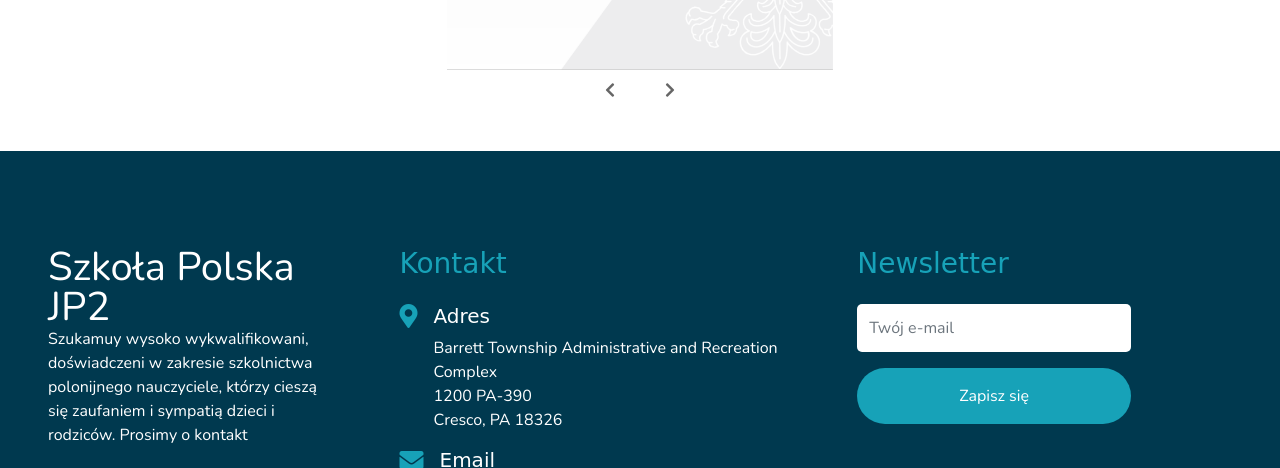
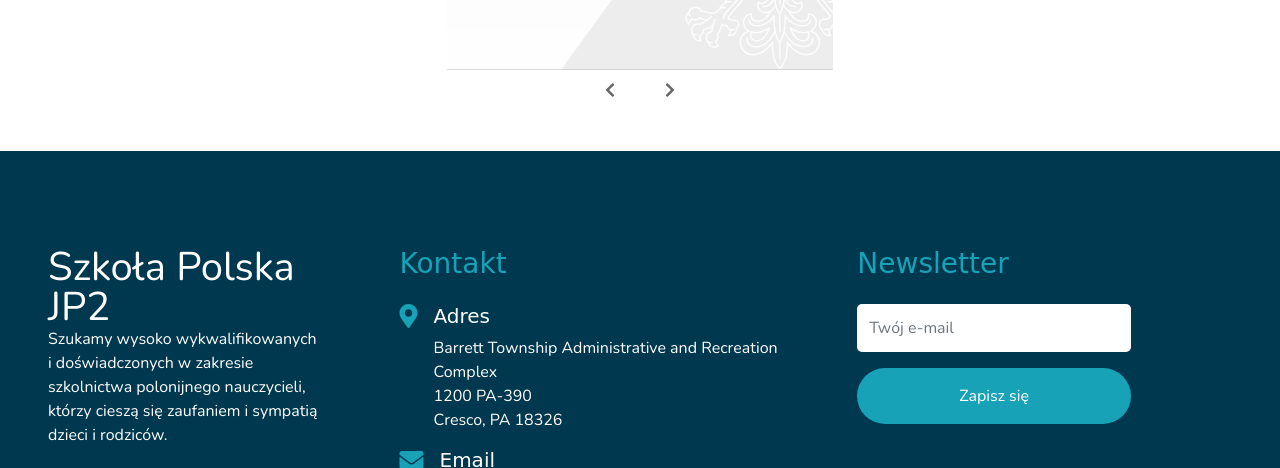
Before and after one commit to szkolapolskajp2/szkolapolskajp2.github.io, a plain HTML site: page index.html in a window 1280 px wide. Shown: the part 3784-4252 px from the top of the page. Drawn offline with nearby package versions, Linux system fonts and the light colour scheme; a web font is replaced by a local one.

Commit message:
Update index.html

```diff
--- a/index.html
+++ b/index.html
@@ -476,7 +476,7 @@
                     <span style="font-size: 40px; line-height: 40px;">
                     <span class="text-white">Szkoła Polska JP2</span>
                     </span>
-                    <p>Szukamuy wysoko wykwalifikowani, doświadczeni w zakresie szkolnictwa polonijnego nauczyciele, którzy cieszą się zaufaniem i sympatią dzieci i rodziców. Prosimy o kontakt</p>
+                    <p>Szukamy wysoko wykwalifikowanych i doświadczonych w zakresie szkolnictwa polonijnego nauczycieli, którzy cieszą się zaufaniem i sympatią dzieci i rodziców.</p>
                     <div class="d-flex justify-content-start mt-4">
                         <a class="btn btn-outline-primary rounded-circle text-center mr-4 px-0" style="width: 52px; height: 52px; font-size: 30px" href="https://www.facebook.com/polskaszkola.stroudsburg"><i class="fab fa-facebook-f"></i></a>
                         <a class="btn btn-outline-primary rounded-circle text-center mr-4 px-0" style="width: 52px; height: 52px; font-size: 30px" href="/gallery.html"><i class="fas fa-images"></i></a>
```
